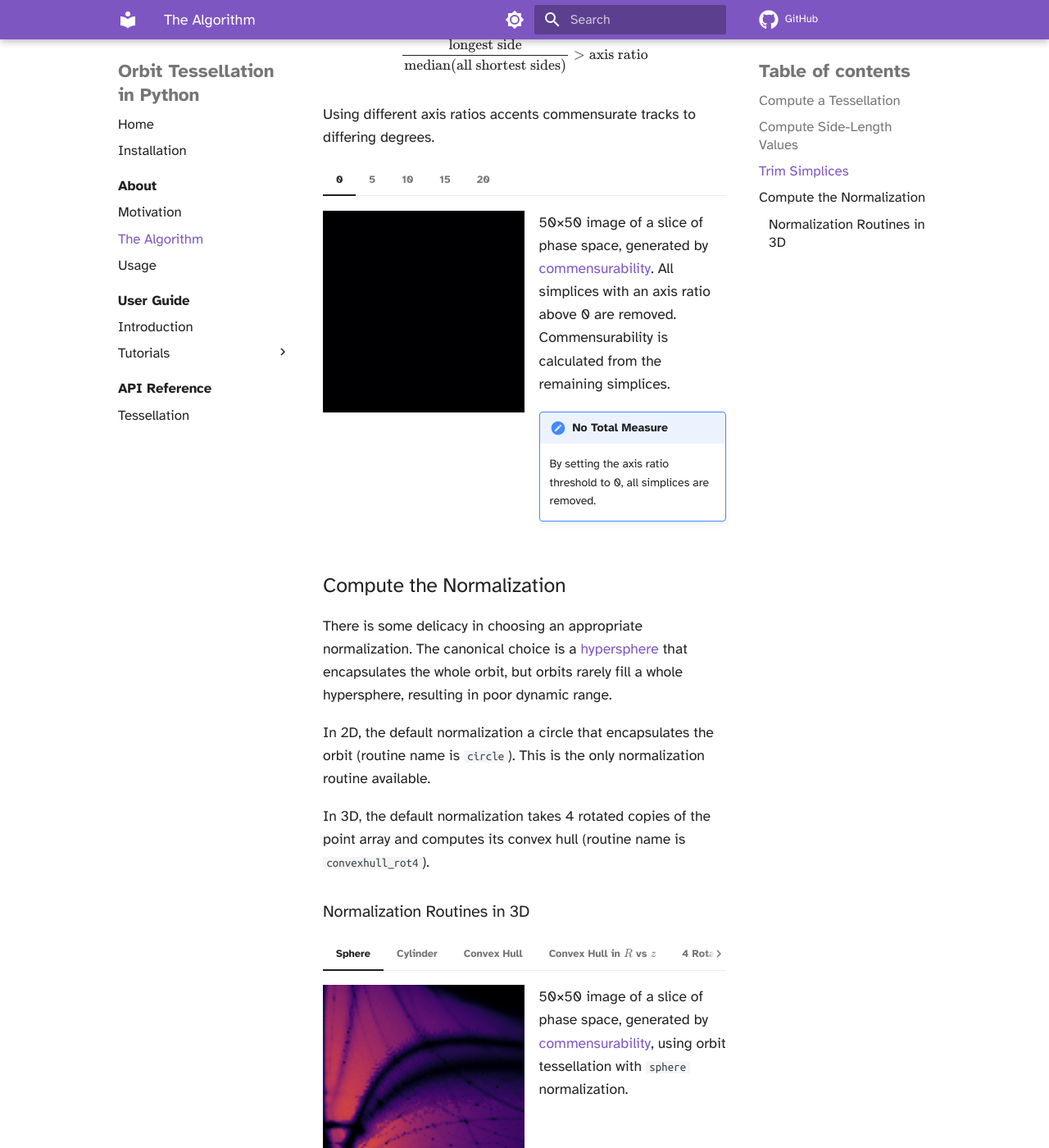
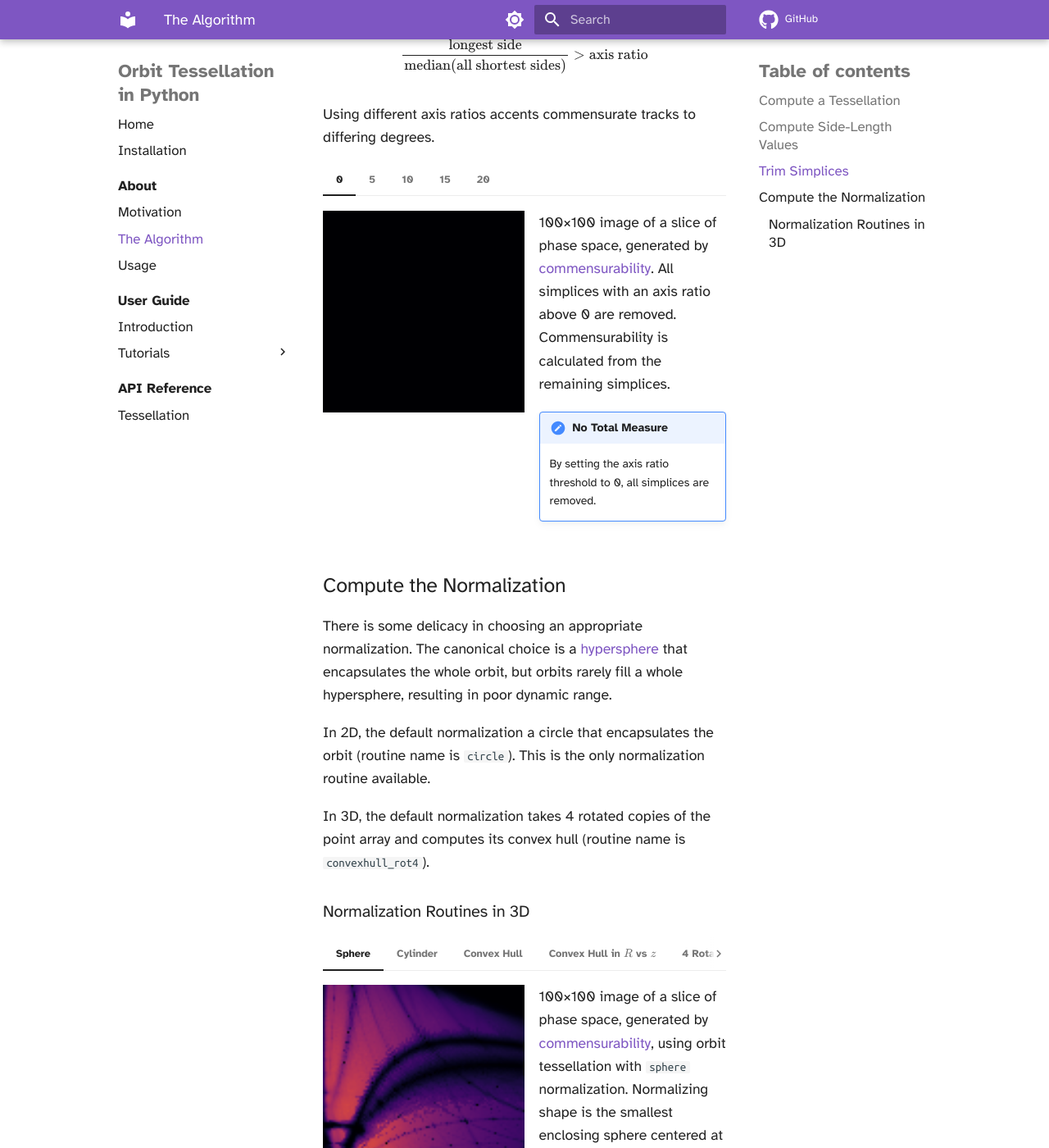
Before and after one commit to ilikecubesnstuff/orbit-tessellation, an MkDocs documentation site: the page built from docs/about/algorithm.md, in a window 1280 px wide and 1400 px high, scrolled down 1103 px. Shown: the whole window at 82% size. Built offline with MkDocs 1.6.1 and Material for MkDocs 9.7.7, drawn with Linux system fonts in a browser that asks for light colours; comment, search, counter and statistics services are not loaded.

Commit message:
:memo: Fix image sizes in descriptions and improve normalization routine descriptions.

```diff
--- a/docs/about/algorithm.md
+++ b/docs/about/algorithm.md
@@ -34,7 +34,7 @@
 === "0"
     ![Axis ratio of 0](ar0.png){ width=50% align=left }
 
-    50×50 image of a slice of phase space, generated by [commensurability](https://github.com/ilikecubesnstuff/commensurability).
+    100×100 image of a slice of phase space, generated by [commensurability](https://github.com/ilikecubesnstuff/commensurability).
     All simplices with an axis ratio above 0 are removed.
     Commensurability is calculated from the remaining simplices.
 
@@ -44,28 +44,29 @@
 === "5"
     ![Axis ratio of 5](ar5.png){ width=50% align=left }
 
-    50×50 image of a slice of phase space, generated by [commensurability](https://github.com/ilikecubesnstuff/commensurability).
+    100×100 image of a slice of phase space, generated by [commensurability](https://github.com/ilikecubesnstuff/commensurability).
     All simplices with an axis ratio above 5 are removed.
     Commensurability is calculated from the remaining simplices.
 
 === "10"
     ![Axis ratio of 10](ar10.png){ width=50% align=left }
 
-    50×50 image of a slice of phase space, generated by [commensurability](https://github.com/ilikecubesnstuff/commensurability).
+    100×100 image of a slice of phase space, generated by [commensurability](https://github.com/ilikecubesnstuff/commensurability).
     All simplices with an axis ratio above 10 are removed.
+    **This is the default.**
     Commensurability is calculated from the remaining simplices.
 
 === "15"
     ![Axis ratio of 15](ar15.png){ width=50% align=left }
 
-    50×50 image of a slice of phase space, generated by [commensurability](https://github.com/ilikecubesnstuff/commensurability).
+    100×100 image of a slice of phase space, generated by [commensurability](https://github.com/ilikecubesnstuff/commensurability).
     All simplices with an axis ratio above 15 are removed.
     Commensurability is calculated from the remaining simplices.
 
 === "20"
     ![Axis ratio of 20](ar20.png){ width=50% align=left }
 
-    50×50 image of a slice of phase space, generated by [commensurability](https://github.com/ilikecubesnstuff/commensurability).
+    100×100 image of a slice of phase space, generated by [commensurability](https://github.com/ilikecubesnstuff/commensurability).
     All simplices with an axis ratio above 20 are removed.
     Commensurability is calculated from the remaining simplices.
 
@@ -85,17 +86,20 @@
 === "Sphere"
     ![Phase space commensurability diagram with "sphere" normalization routine](sphere.png){ width=50% align=left }
 
-    50×50 image of a slice of phase space, generated by [commensurability](https://github.com/ilikecubesnstuff/commensurability), using orbit tessellation with `sphere` normalization.
+    100×100 image of a slice of phase space, generated by [commensurability](https://github.com/ilikecubesnstuff/commensurability), using orbit tessellation with `sphere` normalization.
+    Normalizing shape is the smallest enclosing sphere centered at the origin.
 
 === "Cylinder"
     ![Phase space commensurability diagram with "cylinder" normalization routine](cylinder.png){ width=50% align=left }
 
-    50×50 image of a slice of phase space, generated by [commensurability](https://github.com/ilikecubesnstuff/commensurability), using orbit tessellation with `cylinder` normalization.
+    100×100 image of a slice of phase space, generated by [commensurability](https://github.com/ilikecubesnstuff/commensurability), using orbit tessellation with `cylinder` normalization.
+    Normalizing shape is the smallest enclosing cylinder centered at the origin.
 
 === "Convex Hull"
     ![Phase space commensurability diagram with "convexhull" normalization routine](convexhull.png){ width=50% align=left }
 
-    50×50 image of a slice of phase space, generated by [commensurability](https://github.com/ilikecubesnstuff/commensurability), using orbit tessellation with `convexhull` normalization.
+    100×100 image of a slice of phase space, generated by [commensurability](https://github.com/ilikecubesnstuff/commensurability), using orbit tessellation with `convexhull` normalization.
+    Normalizing shape is the convex hull of the points.
 
     !!! note "Co-rotation Tracks"
         Co-rotation resonance tracks are difficult to detect with this normalization routine.
@@ -103,12 +107,12 @@
 === "Convex Hull in $R$ vs $z$"
     ![Phase space commensurability diagram with "Rz_convexhull" normalization routine](Rz_convexhull.png){ width=50% align=left }
 
-    50×50 image of a slice of phase space, generated by [commensurability](https://github.com/ilikecubesnstuff/commensurability), using orbit tessellation with `Rz_convexhull` normalization.
+    100×100 image of a slice of phase space, generated by [commensurability](https://github.com/ilikecubesnstuff/commensurability), using orbit tessellation with `Rz_convexhull` normalization.
+    Normalizing shape is the convex hull in the $R$ vs $z$ plane rotated about the $z$-axis.
 
 === "4 Rotated Convex Hulls"
     ![Phase space commensurability diagram with "convexhull_rot4" normalization routine](convexhull_rot4.png){ width=50% align=left }
 
-    50×50 image of a slice of phase space, generated by [commensurability](https://github.com/ilikecubesnstuff/commensurability), using orbit tessellation with `convexhull_rot4` normalization.
-
-    !!! note "4-fold Symmetry"
-        Orbits with 4-fold symmetry are difficult to detect with this normalization routine.
+    100×100 image of a slice of phase space, generated by [commensurability](https://github.com/ilikecubesnstuff/commensurability), using orbit tessellation with `convexhull_rot4` normalization.
+    Normalizing shape is the convex hull of 4 rotated copies of the points about the $z$-axis.
+    **This is the default.**
```
